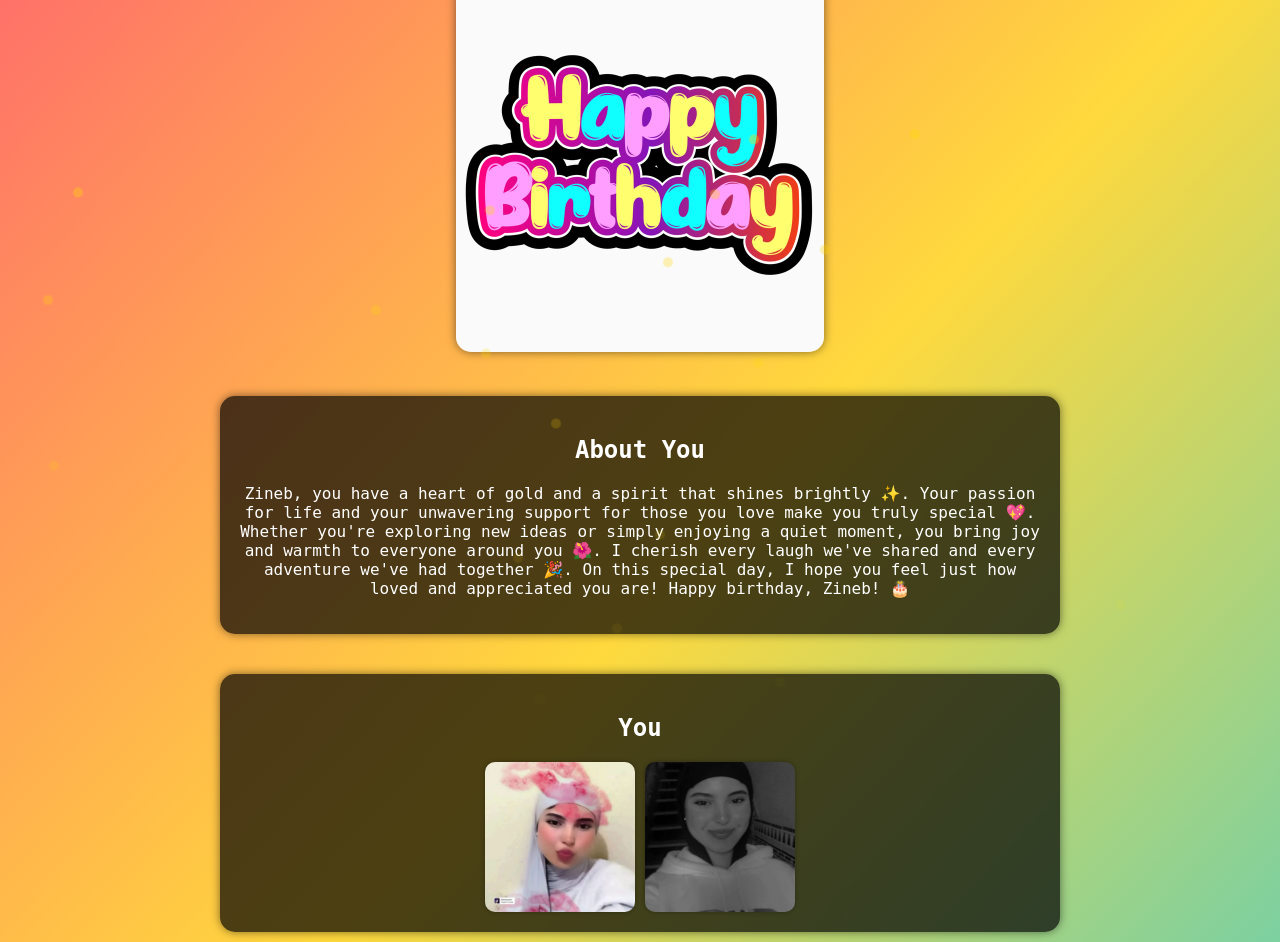
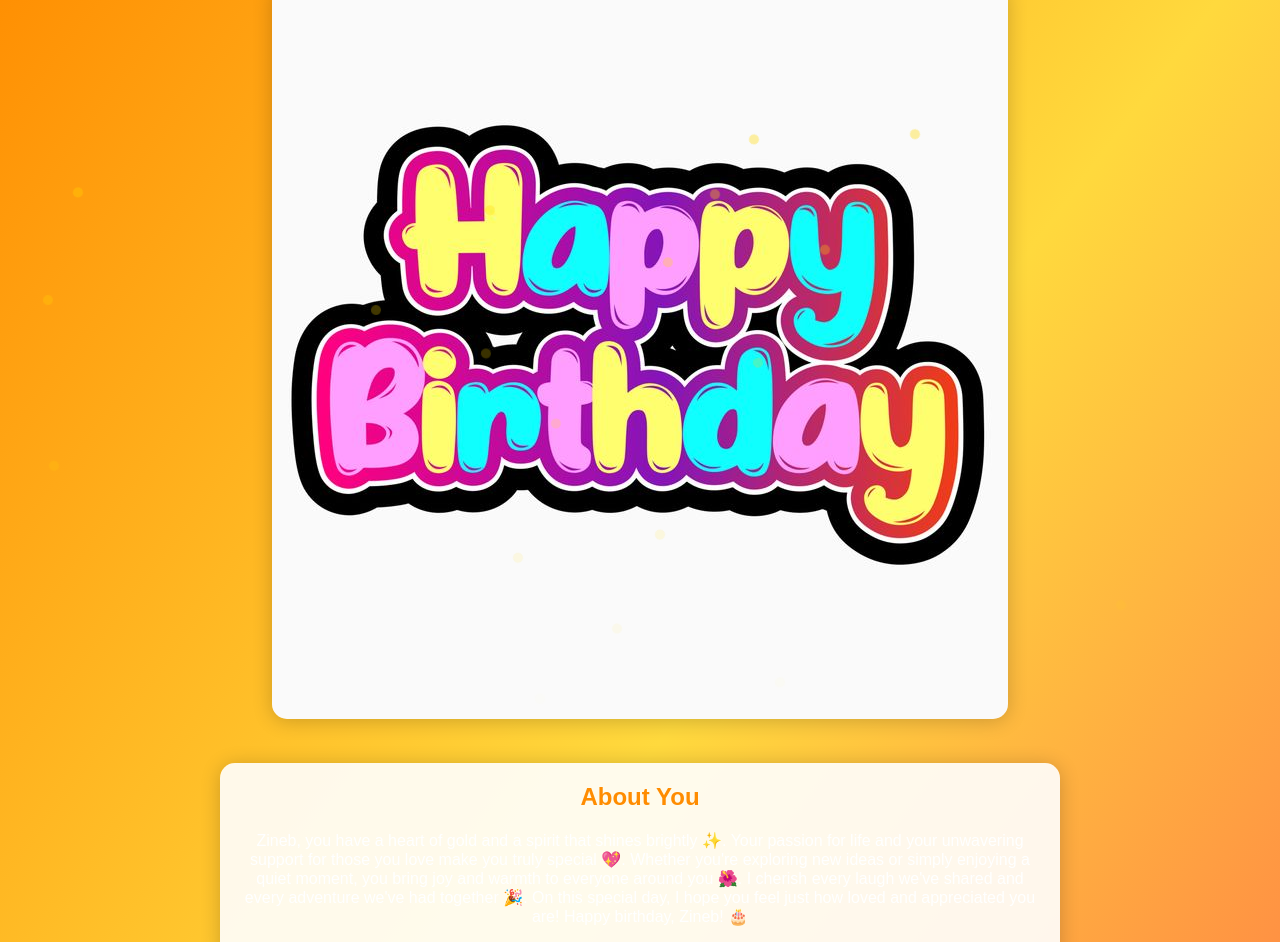
Before and after one commit to Hostingercloud/HappyBirthday-to-you, a plain HTML site: page index.html in a window 1280 px wide. Shown: the part 82-1024 px from the top of the page. Drawn offline with Linux system fonts and the light colour scheme.

Commit message:
Update styles.css

```diff
--- a/styles.css
+++ b/styles.css
@@ -1,19 +1,19 @@
 /* Root Variables for Easy Theme Management */
 :root {
-    --primary-bg: linear-gradient(to bottom right, #FF6B6B, #FFD93D, #4ECDC4);
+    --primary-bg: linear-gradient(to bottom right, #FF8C00, #FFD93D, #FF6347);
     --highlight-color: #FFFFFF;
-    --container-bg: rgba(0, 0, 0, 0.7);
-    --text-shadow: 1px 1px 5px #000;
+    --container-bg: rgba(255, 255, 255, 0.9);
+    --text-shadow: 1px 1px 5px rgba(0, 0, 0, 0.5);
     --confetti-opacity: 0.7;
     --border-radius: 15px;
-    --box-shadow: 0 0 10px rgba(0, 0, 0, 0.5);
+    --box-shadow: 0 2px 20px rgba(0, 0, 0, 0.2);
 }
 
 /* Universal Styles */
 body {
-    font-family: 'Monospace', sans-serif;
+    font-family: 'Arial', sans-serif;
     background: var(--primary-bg);
-    color: var(--highlight-color); /* Text color changed to white for better contrast */
+    color: var(--highlight-color);
     text-align: center;
     padding: 20px;
     margin: 0;
@@ -38,6 +38,7 @@ header {
 h1 {
     font-size: 2.5em;
     margin: 0;
+    color: #FF6347; /* Birthday color */
     animation: slideIn 1s ease-out; /* Slide-in effect */
 }
 
@@ -47,10 +48,10 @@ h1 {
 }
 
 .banner {
-    max-width: 50%; /* Adjust the percentage to make it smaller */
-    height: auto;  /* Ensures the aspect ratio is maintained */
+    max-width: 100%; /* Full width on mobile */
+    height: auto;  /* Maintains aspect ratio */
     border-radius: 15px;
-    box-shadow: 0 0 10px rgba(0, 0, 0, 0.5);
+    box-shadow: var(--box-shadow);
     animation: zoomIn 1.5s ease; /* Zoom-in effect */
 }
 
@@ -61,7 +62,7 @@ h1 {
 
 section {
     width: 100%; /* Full width */
-    max-width: 800px; /* Max width to prevent over-stretching */
+    max-width: 800px; /* Prevent over-stretching */
     padding: 20px;
     margin: 20px 0;
     background-color: var(--container-bg);
@@ -70,32 +71,29 @@ section {
     animation: fadeIn 2s ease-in; /* Fade-in effect */
 }
 
+h2 {
+    color: #FF8C00; /* Section title color */
+    margin-top: 0;
+}
+
 .gallery {
     display: flex;
     flex-wrap: wrap;
-    gap: 10px;
+    gap: 15px;
     justify-content: center;
 }
 
 .memory-image {
-    width: 150px;
-    height: 150px;
+    width: 200px; /* Increased image size */
+    height: 200px;
     object-fit: cover;
     border-radius: 10px;
-    box-shadow: 0 0 5px rgba(0, 0, 0, 0.3);
-    animation: bounce 2s infinite; /* Bounce effect */
+    box-shadow: var(--box-shadow);
+    transition: transform 0.3s;
 }
 
-@keyframes bounce {
-    0%, 20%, 50%, 80%, 100% {
-        transform: translateY(0);
-    }
-    40% {
-        transform: translateY(-10px);
-    }
-    60% {
-        transform: translateY(-5px);
-    }
+.memory-image:hover {
+    transform: scale(1.05); /* Zoom effect on hover */
 }
 
 footer {
@@ -136,8 +134,8 @@ footer {
         font-size: 2em;
     }
     .memory-image {
-        width: 100px;
-        height: 100px;
+        width: 150px;
+        height: 150px;
     }
 }
 
@@ -146,7 +144,7 @@ footer {
         font-size: 1.5em;
     }
     .memory-image {
-        width: 75px;
-        height: 75px;
+        width: 100px;
+        height: 100px;
     }
 }
```
